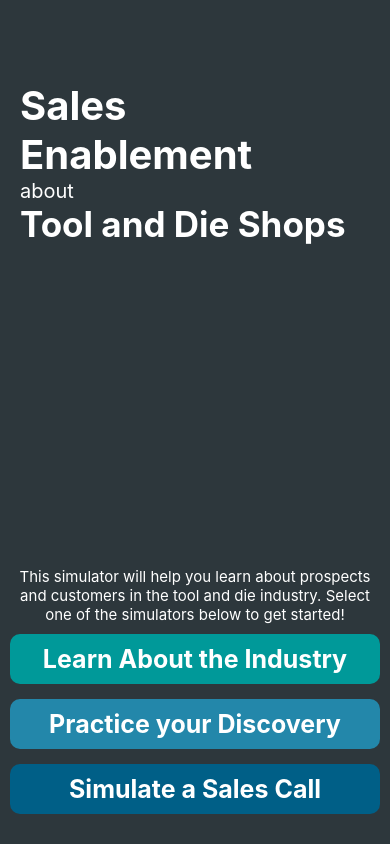
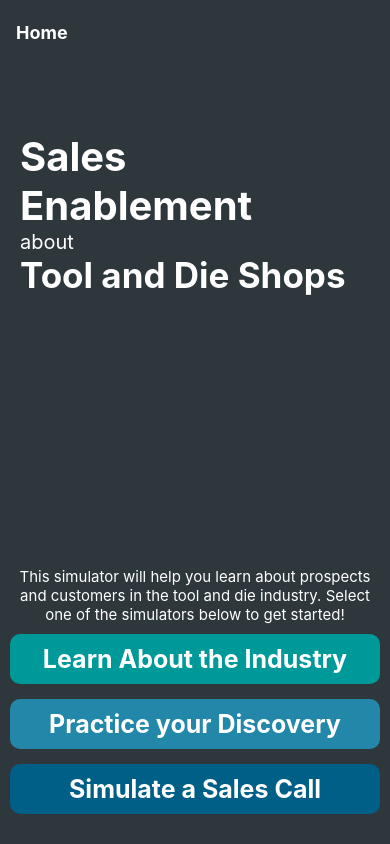
Before and after one commit to Shashhhh/plmenablement, a React Native app in the folder src/frontend/: screen / in a window 390 px wide. Built offline with nearby package versions, Linux system fonts and the light colour scheme.

Commit message:
UI changes (header and chat screen)
Added header back in, back button, and changed chat screen ui to match rest of app.

```diff
--- a/src/frontend/App.js
+++ b/src/frontend/App.js
@@ -3,14 +3,23 @@ import {View, StyleSheet, Alert} from 'react-native';
 import { NavigationContainer } from '@react-navigation/native';
 import { createNativeStackNavigator } from '@react-navigation/native-stack';
 import HomeScreen from './screens/home_screen'
-import Handler from './screens/chat_handler';
+import Handler from './components/chat_handler';
 
 
 const Stack = createNativeStackNavigator();
 export default function App() {
   return (
     <NavigationContainer>
-      <Stack.Navigator initialRouteName="Home" screenOptions={{ headerShown: false }}>
+      <Stack.Navigator initialRouteName="Home"
+      screenOptions={{
+        headerShadowVisible: false,
+        headerStyle: {
+          backgroundColor: '#2D373C',
+        },
+        headerTintColor: '#fff',
+        headerTitleStyle: {
+          fontWeight: 'bold',
+        },}}>
         <Stack.Screen name="Home" component={HomeScreen} />
         <Stack.Screen name="Handler" component = {Handler} />
       </Stack.Navigator>
--- a/src/frontend/screens/chat_handler.js
+++ b/src/frontend/components/chat_handler.js
@@ -1,6 +1,6 @@
 import React, { useState, useEffect } from 'react';
 import { View, StyleSheet, Alert } from 'react-native';
-import ChatScreen from '../components/chat_screen';
+import ChatScreen from '../screens/chat_screen';
 
 export default function Handler({ navigation, route }) {
   const [messages, setMessages] = useState([]);
--- a/src/frontend/components/text_input.js
+++ b/src/frontend/components/text_input.js
@@ -48,7 +48,7 @@ const styles = StyleSheet.create({
     flex: 1,
     marginRight: 10,
     borderRadius: 20,
-    opacity: 0.5,
+    color: 'white',
   },
   button: {
     paddingVertical: 8,
--- a/src/frontend/components/chat_screen.js
+++ b/src/frontend/screens/chat_screen.js
@@ -1,6 +1,6 @@
 import React from 'react';
 import { SafeAreaView, KeyboardAvoidingView, FlatList, Text, View, StyleSheet, Platform } from 'react-native';
-import TextInputter from './text_input';
+import TextInputter from '../components/text_input';
 
 const ChatScreen = ({ messages, handleSend }) => {
   const renderItem = ({ item }) => {
@@ -32,7 +32,7 @@ const ChatScreen = ({ messages, handleSend }) => {
 const styles = StyleSheet.create({
   safeArea: {
     flex: 1,
-    backgroundColor: '#fff',
+    backgroundColor: '#2D373C',
   },
   container: {
     flex: 1,
@@ -49,14 +49,15 @@ const styles = StyleSheet.create({
   },
   userMessage: {
     alignSelf: 'flex-end',
-    backgroundColor: '#DCF8C6', // Light green for user messages
+    backgroundColor: '#009999',
   },
   responseMessage: {
     alignSelf: 'flex-start',
-    backgroundColor: '#E1E1E1', // Light gray for responses
+    backgroundColor: '#005F87',
   },
   messageText: {
     fontSize: 16,
+    color: 'white',
   },
 });
 
```
